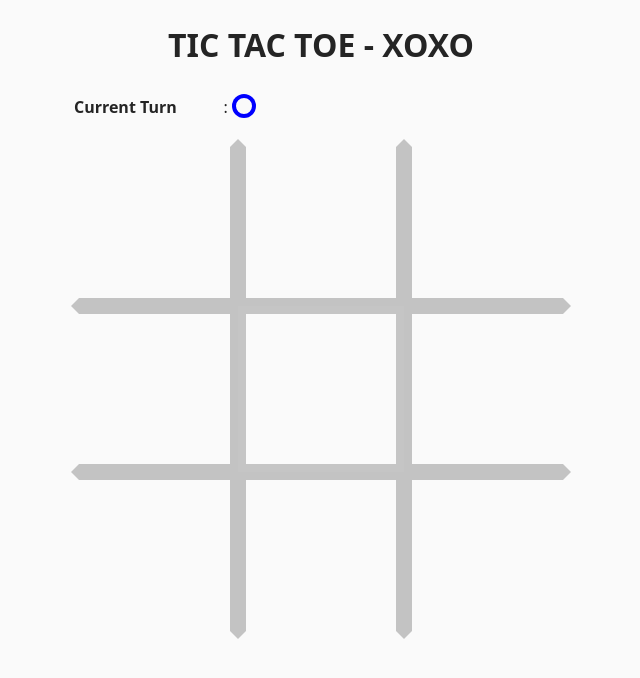
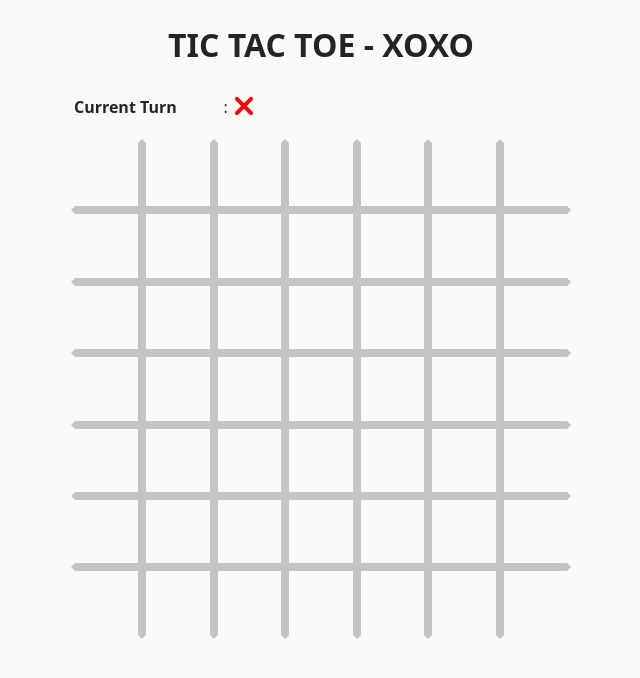
Before and after one commit to ryomario/tic-tac-toe_xoxo, a React (Vite) app: page / in a window 1280 px wide. Shown: the top 678 px of the page, without its empty margins (319-959 px from the left). Built offline with nearby package versions, Linux system fonts and the light colour scheme.

Commit message:
check game over + set grid size

```diff
--- a/src/factory/gameBoard.ts
+++ b/src/factory/gameBoard.ts
@@ -1,7 +1,138 @@
-import { IGameBoard } from "../types";
+import { IGameBoard, IGameBoardCoordinate, IGameBoardState, IGameBoardTurn, IGamePlayer } from "../types";
 
 export const EMPTY_GAME_BOARD: IGameBoard = [
-  [null,null,null],
-  [null,null,null],
-  [null,null,null],
+  [null,null,null,null],
+  [null,null,null,null],
+  [null,null,null,null],
+  [null,null,null,null],
+  [null,null,null,null],
 ]
+
+export const WIN_MIN_CHAIN = 3
+
+export function generateBoard(size: number, fill: IGamePlayer|null = null): IGameBoard {
+  const board: IGameBoard = []
+  for(let row = 0; row < size; row++) {
+    board[row] = []
+    for(let col = 0; col < size; col++) {
+      board[row][col] = fill
+    }
+  }
+  return board
+}
+
+export function nextBoardState(board: IGameBoard, turn: IGameBoardTurn) {
+  const [col, row] = turn.coordinate
+
+  const newBoard: IGameBoard = [
+    ...board.map(row => ([...row])),
+  ]
+  newBoard[row][col] = turn.player
+
+  return newBoard
+}
+
+export function checkGameTurn([col, row]: IGameBoardCoordinate, board: IGameBoard): IGameBoardState {
+  if(board.length <= row || board[0].length <= col) throw new Error('Out of range')
+
+  const player = board[row][col]
+  if(!player) return {
+    type: 'running',
+    winner: null,
+    winCoors: null,
+  }
+
+  let chain_coors: IGameBoardCoordinate[] = []
+  let c_row = row, c_col = col
+
+  // check chain \ above
+  while(c_row >= 0 && c_col >= 0 && board[c_row][c_col] == player) {
+    chain_coors.push([c_col,c_row])
+    c_row--, c_col--
+  }
+  // check chain \ below
+  c_row = row + 1, c_col = col + 1
+  while(c_row < board.length && c_col < board[c_row].length && board[c_row][c_col] == player) {
+    chain_coors.push([c_col,c_row])
+    c_row++, c_col++
+  }
+  if(chain_coors.length >= WIN_MIN_CHAIN) return {
+    type: 'over',
+    winner: player,
+    winCoors: chain_coors,
+  }
+
+  // check chain | above
+  chain_coors = []
+  c_row = row, c_col = col
+  while(c_row >= 0 && board[c_row][c_col] == player) {
+    chain_coors.push([c_col,c_row])
+    c_row--
+  }
+  // check chain | below
+  c_row = row + 1, c_col = col
+  while(c_row < board.length && board[c_row][c_col] == player) {
+    chain_coors.push([c_col,c_row])
+    c_row++
+  }
+  if(chain_coors.length >= WIN_MIN_CHAIN) return {
+    type: 'over',
+    winner: player,
+    winCoors: chain_coors,
+  }
+
+  // check chain / above
+  chain_coors = []
+  c_row = row, c_col = col
+  while(c_row >= 0 && c_col < board[c_row].length && board[c_row][c_col] == player) {
+    chain_coors.push([c_col,c_row])
+    c_row--, c_col++
+  }
+  // check chain / below
+  c_row = row + 1, c_col = col - 1
+  while(c_row < board.length && c_col >= 0 && board[c_row][c_col] == player) {
+    chain_coors.push([c_col,c_row])
+    c_row++, c_col--
+  }
+  if(chain_coors.length >= WIN_MIN_CHAIN) return {
+    type: 'over',
+    winner: player,
+    winCoors: chain_coors,
+  }
+
+  // check chain - left
+  chain_coors = []
+  c_row = row, c_col = col
+  while(c_col >= 0 && board[c_row][c_col] == player) {
+    chain_coors.push([c_col,c_row])
+    c_col--
+  }
+  // check chain - right
+  c_row = row, c_col = col + 1
+  while(c_col < board[c_row].length && board[c_row][c_col] == player) {
+    chain_coors.push([c_col,c_row])
+    c_col++
+  }
+  if(chain_coors.length >= WIN_MIN_CHAIN) return {
+    type: 'over',
+    winner: player,
+    winCoors: chain_coors,
+  }
+
+  // check not over
+  for(const b_row of board) {
+    for(const cell of b_row) {
+      if(cell == null) return {
+        type: 'running',
+        winCoors: null,
+        winner: null,
+      }
+    }
+  }
+
+  return {
+    type: 'draw',
+    winCoors: null,
+    winner: null,
+  }
+}
--- a/src/game/Board.tsx
+++ b/src/game/Board.tsx
@@ -21,8 +21,9 @@ export function GameBoard({
     return {
       row: `${100/rowLength}%`,
       col: `${100/colLength}%`,
+      line: `calc(${size} / ${rowLength} / 20)`,
     }
-  },[board])
+  },[board, size])
 
   return (
     <>
@@ -34,12 +35,23 @@ export function GameBoard({
         </tr>
       </table>
 
-      <div className="game-board" style={{ width: size, height: size, maxWidth: maxSize, maxHeight: maxSize }}>
+      <div className="game-board" style={{
+        width: size,
+        height: size,
+        maxWidth: maxSize,
+        maxHeight: maxSize,
+        fontSize: boardSize.line,
+      }}>
         {board.map((boardRow, row) => (
           <div className="game-board-row" style={{
             height: boardSize.row,
           }}>{boardRow.map((cell, col) => (
-            <GameBoardCell player={cell} {...((cell == null) && { onClick() { nextTurn([col, row]) } })} size={boardSize.col} nextPlayer={nextPlayer}/>
+            <GameBoardCell
+              player={cell}
+              {...((cell == null) && { onClick() { nextTurn([col, row]) } })}
+              size={boardSize.col}
+              nextPlayer={nextPlayer}
+            />
           ))}</div>
         ))}
       </div>
--- a/src/hooks/game.ts
+++ b/src/hooks/game.ts
@@ -1,19 +1,41 @@
-import { useCallback } from "react";
-import { IGameBoardCoordinate } from "../types";
+import { useCallback, useEffect, useState } from "react";
+import { IGameBoardCoordinate, IGameBoardState } from "../types";
 import { useGameBoard } from "./gameBoard";
 import { useGamePlayerTurn } from "./gamePlayerTurn";
+import { checkGameTurn, nextBoardState } from "../factory";
 
 export function useGame() {
-  const { currentPlayer, nextPlayer, setNextPlayer } = useGamePlayerTurn()
-  const { board, setBoardCell, getPlayerInBoard } = useGameBoard()
+  const { currentPlayer, nextPlayer, setNextPlayer, resetTurn } = useGamePlayerTurn()
+  const { board, setBoardCell, getPlayerInBoard, resetBoard } = useGameBoard({ size: 7 })
+  const [gameState, setGameState] = useState<IGameBoardState>({
+    type: 'running',
+    winCoors: null,
+    winner: null,
+  })
 
   const nextTurn = useCallback((coordinate: IGameBoardCoordinate) => {
     if(getPlayerInBoard(coordinate) == null) {
+      const gameState = checkGameTurn(coordinate, nextBoardState(board, { coordinate, player: nextPlayer }))
       setBoardCell(coordinate, nextPlayer)
+      setGameState(gameState)
       setNextPlayer()
     }
   },[setBoardCell, nextPlayer])
 
+  const resetGame = () => {
+    resetBoard()
+    resetTurn()
+  }
+
+  useEffect(() => {
+    if(gameState.type == 'over') {
+      alert(`Winner : ${gameState.winner}`)
+      resetGame()
+    } else if(gameState.type == 'draw') {
+      alert('Game Draw')
+      resetGame()
+    }
+  },[gameState])
   return {
     board,
     nextTurn,
--- a/src/hooks/gameBoard.ts
+++ b/src/hooks/gameBoard.ts
@@ -1,20 +1,19 @@
 import { useCallback, useState } from "react"
-import { EMPTY_GAME_BOARD } from "../factory/gameBoard"
+import { generateBoard, nextBoardState } from "../factory/gameBoard"
 import { IGameBoard, IGameBoardCoordinate, IGamePlayer } from "../types"
 
-export function useGameBoard() {
-  const [board, setBoard] = useState<IGameBoard>(EMPTY_GAME_BOARD)
+type Params = {
+  size: number
+}
 
-  const setBoardCell = (coordinate :IGameBoardCoordinate, player: IGamePlayer|null) => {
-    const [col, row] = coordinate
+export function useGameBoard({
+  size = 3,
+}: Params) {
+  const [board, setBoard] = useState<IGameBoard>(generateBoard(size))
 
+  const setBoardCell = (coordinate :IGameBoardCoordinate, player: IGamePlayer) => {
     setBoard(oldBoard => {
-      const newBoard: IGameBoard = [
-        ...oldBoard.map(row => ([...row])),
-      ]
-      newBoard[row][col] = player
-
-      return newBoard
+      return nextBoardState(oldBoard, { coordinate, player })
     })
   }
 
@@ -24,9 +23,14 @@ export function useGameBoard() {
     return board[row][col]
   },[board])
 
+  const resetBoard = () => {
+    setBoard(generateBoard(size))
+  }
+
   return {
     board,
     setBoardCell,
     getPlayerInBoard,
+    resetBoard,
   }
 }
--- a/src/hooks/gamePlayerTurn.ts
+++ b/src/hooks/gamePlayerTurn.ts
@@ -7,7 +7,8 @@ type Props = {
 }
 
 export function useGamePlayerTurn({ initialPlayer }: Props = {}) {
-  const [currentPlayer, setCurrentPlayer] = useState<IGamePlayer>(() => !initialPlayer ? randomPlayer() : initialPlayer)
+  const initPlayer = () => !initialPlayer ? randomPlayer() : initialPlayer
+  const [currentPlayer, setCurrentPlayer] = useState<IGamePlayer>(initPlayer)
 
   const nextPlayer = useMemo(() => getNextPlayer(currentPlayer),[currentPlayer])
 
@@ -15,9 +16,14 @@ export function useGamePlayerTurn({ initialPlayer }: Props = {}) {
     setCurrentPlayer(nextPlayer)
   }
 
+  const resetTurn = () => {
+    setCurrentPlayer(initPlayer)
+  }
+
   return {
     currentPlayer,
     nextPlayer,
     setNextPlayer,
+    resetTurn,
   }
 }
```
Also changed, not shown: src/types/board.ts (+13 -0 lines).
